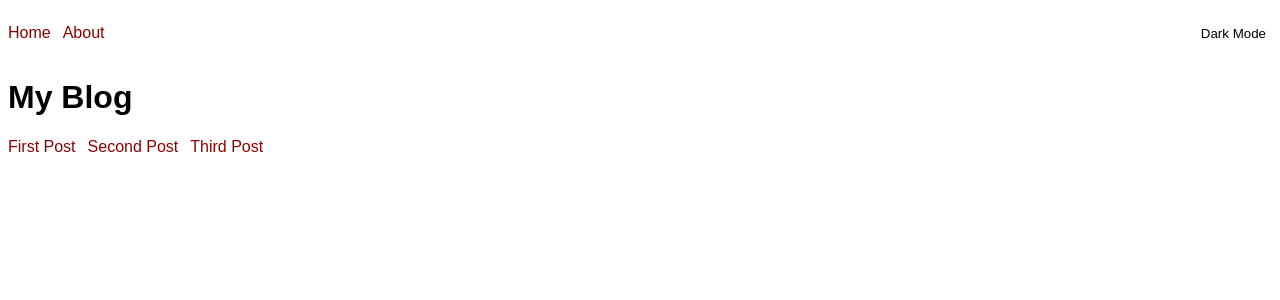
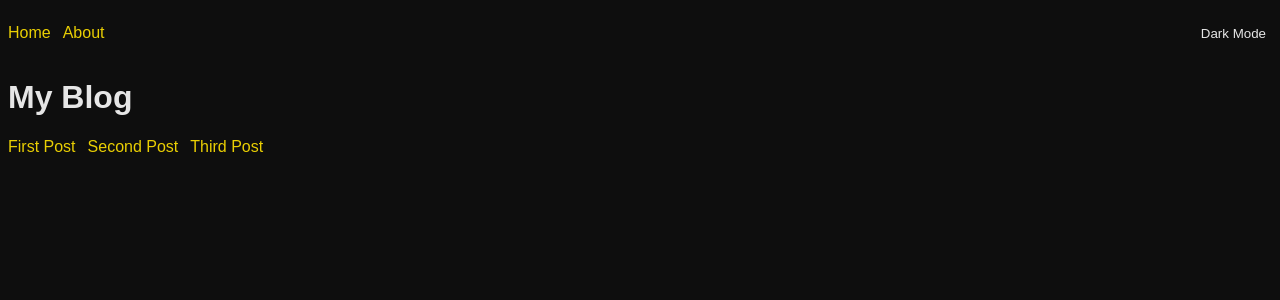
Before and after one commit to SatyaAmitha/next-pages, a Next.js app in the folder next-blogs/: page / in a window 1280 px wide. Shown: the top 300 px of the page. Built offline with nearby package versions, Linux system fonts and the light colour scheme.

Commit message:
Part 25: Bringing Dark Mode to Life: Enhancing Your Website with Dynamic Themes

```diff
--- a/next-blogs/components/ThemeSwitch.js
+++ b/next-blogs/components/ThemeSwitch.js
@@ -17,6 +17,7 @@
         button {
           background: none;
           border: none;
+          color: inherit;
           cursor: pointer;
         }
       `}</style>
--- a/next-blogs/styles/globals.css
+++ b/next-blogs/styles/globals.css
@@ -1,10 +1,24 @@
 /* File: styles/globals.css */
+/* Light Theme */
+:root {
+  --background-color: white;
+  --link-color: darkred;
+  --text-color: black;
+}
+/* Dark Theme */
+:root {
+  --background-color: rgb(14, 14, 14);
+  --link-color: rgb(234, 207, 3);
+  --text-color: rgb(230, 230, 230);
+}
 body {
   font-family: Arial, Helvetica, sans-serif;
+  background-color: var(--background-color);
+  color: var(--text-color);
 }
 
 a {
-  color: darkred;
+  color: var(--link-color);
   text-decoration: none;
 }
 
```
